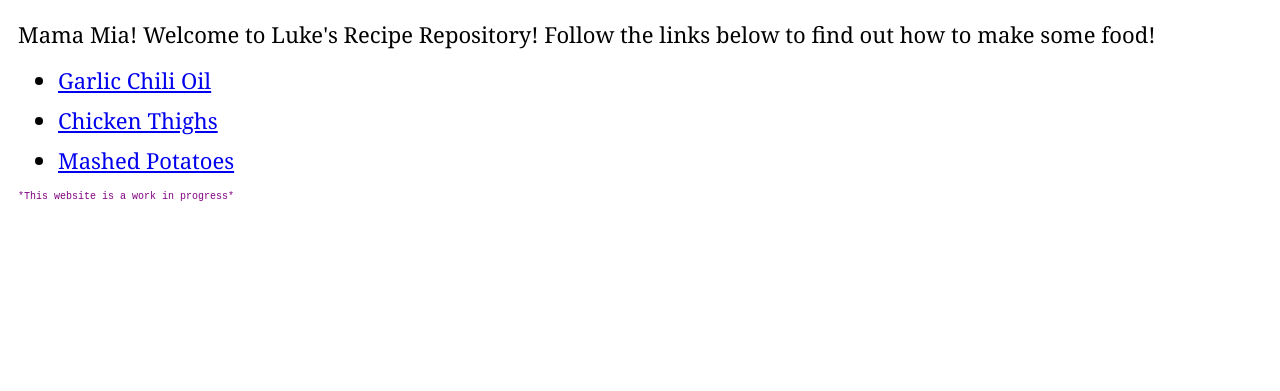
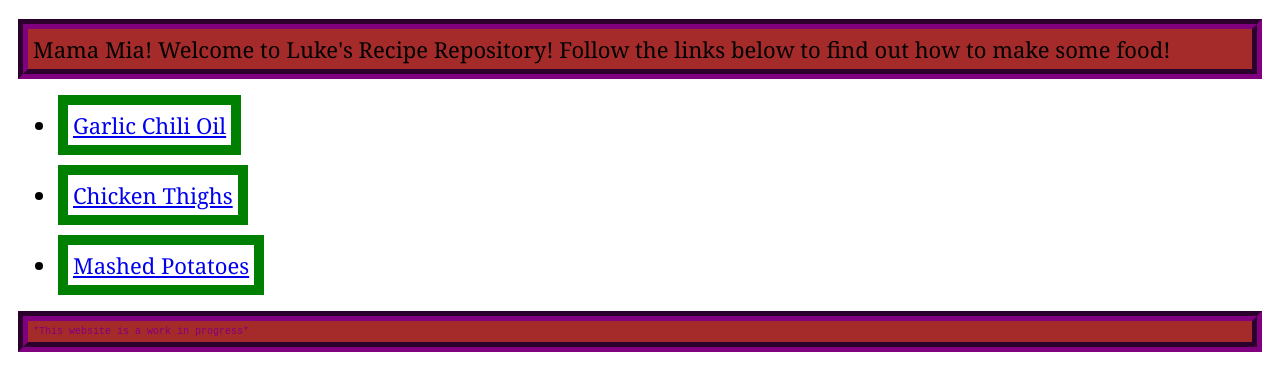
Before and after one commit to luke1thompson/odin_recipes, a plain HTML site: page index.html in a window 1280 px wide. Shown: the part 61-452 px from the top of the page. Drawn offline with Linux system fonts and the light colour scheme.

Commit message:
added color and borders

```diff
--- a/style.css
+++ b/style.css
@@ -1,14 +1,26 @@
-p,
+p {
+    font-family:Georgia, 'Times New Roman', Times, serif;
+    font-size: 22px;
+    margin: 10px;
+    background-color: brown;
+    border: 10px groove purple;
+    padding: 5px;
+}
+
 li {
     font-family:Georgia, 'Times New Roman', Times, serif;
     font-size: 22px;
     margin: 10px;
+    border: 10px solid green;
+    width: fit-content;
+    padding: 5px;
 }
 
 .link{
     font-size: 20px;
     margin-left: 30px;
 }
+
 .disclaimer{
     font-family: 'Courier New', Courier, monospace;
     font-size: 10px;
```
